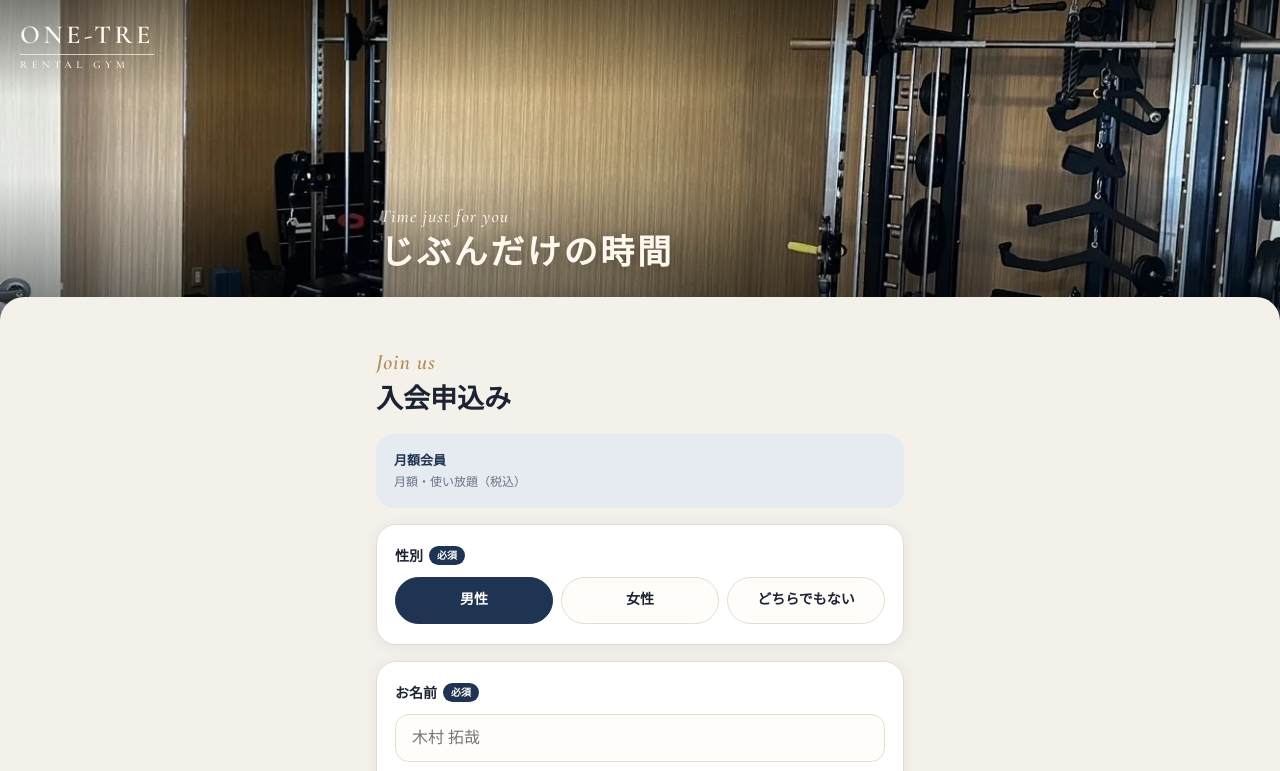
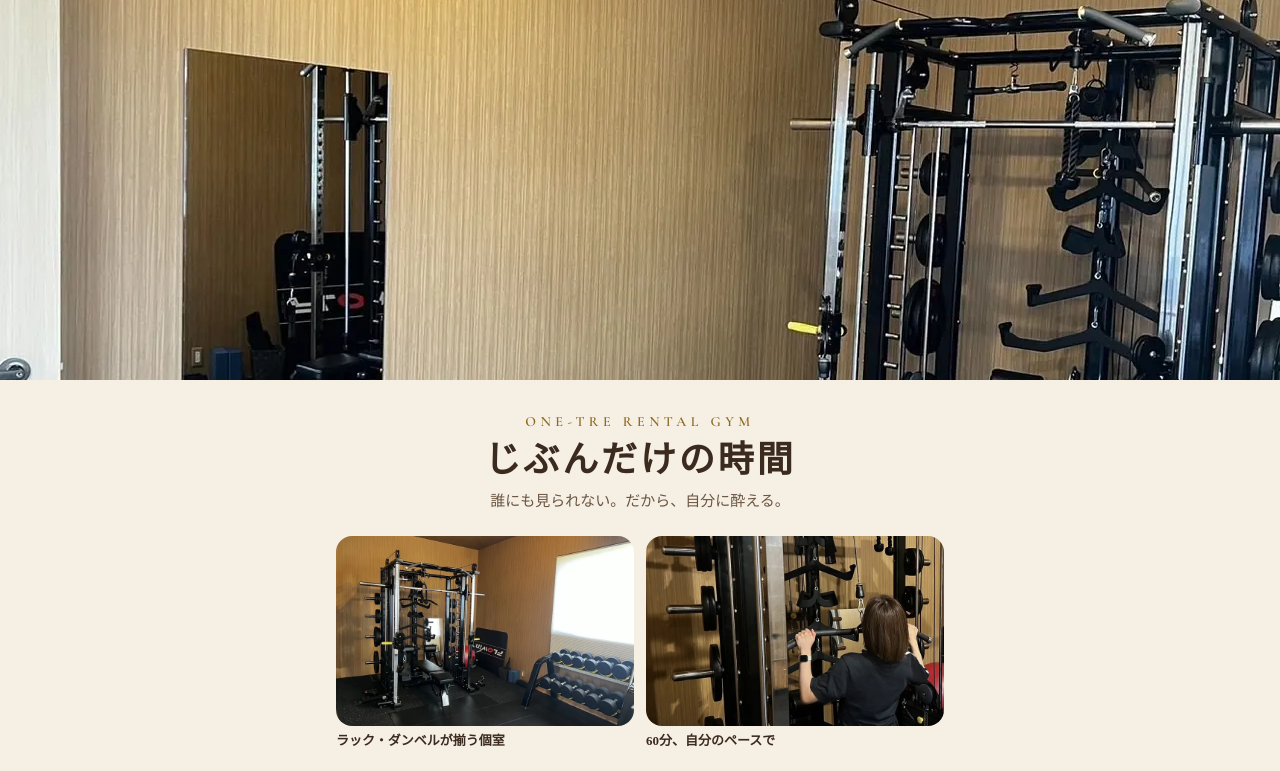
Before and after one commit to onebalanceyume-beep/private-gym-trainer, a plain HTML site: page rental_gym_nyukai.html in a window 1280 px wide. Shown: the top 771 px of the page. Drawn offline with nearby package versions, Linux system fonts and the light colour scheme; no server answers; a web font is replaced by a local one.

Commit message:
入会申込みページをゴールド×ウッド調・写真入りに変更し、モニター会員3,980円・先着3名に対応
Co-Authored-By: Claude Sonnet 5.5 <noreply@anthropic.com>
Claude-Session: https://claude.ai/code/session_01XgjijxpyZPEYMwu3g2PUQb

```diff
--- /dev/null
+++ b/rental_gym_nyukai.css
@@ -0,0 +1,22 @@
+/* レンタルジムONE-TRE 入会申込みページ専用（ゴールド×ウッド調・写真入り）。rental_gym_cafe.css の後に読み込む */
+:root,body[data-theme="male"]{
+  --bg:#F6EFE4; --card:#FFFDF8; --ink:#3B2A1E; --sub:#6B5642; --line:#D9C5A3;
+  --accent:#8F6A1F; --accent-ink:#FFFFFF; --soft:#F3E6C8; --soft-ink:#5E4310; --tag:#8F6A1F;
+}
+.wrap{max-width:640px}
+.hero-photo{width:100%;height:380px;overflow:hidden;background:#C9A06A}
+.hero-photo img{width:100%;height:100%;object-fit:cover;object-position:60% 50%;display:block}
+.title-block{max-width:640px;margin:0 auto;padding:30px 20px 4px;text-align:center}
+.title-block .brand{font-family:"Cormorant Garamond",serif;font-size:14px;letter-spacing:.32em;color:var(--tag);font-weight:600}
+.title-block .catch{position:static;text-shadow:none;color:var(--ink);font-size:36px;margin-top:4px}
+.title-block .sub-catch{font-size:15px;color:var(--sub);margin-top:6px}
+.photos{max-width:640px;margin:0 auto;padding:18px 16px 0;display:grid;grid-template-columns:1fr 1fr;gap:12px}
+.photos figure{margin:0}
+.photos img{width:100%;height:190px;object-fit:cover;border-radius:16px;display:block}
+.photos figcaption{font-size:13px;font-weight:700;color:var(--ink);margin-top:6px;line-height:1.4}
+.plan{border-top:4px solid #B8893A;background:var(--card);box-shadow:0 8px 28px rgba(90,60,30,.14)}
+.plan .tag{display:inline-block;background:var(--accent);color:var(--accent-ink);padding:4px 12px;border-radius:99px;font-size:13px}
+.plan-note{font-size:13px;line-height:1.75;color:var(--sub);margin-top:12px;padding:0 4px}
+.plan-note b{color:var(--ink)}
+.plan-note p+p{margin-top:4px}
+@media(max-width:520px){.hero-photo{height:260px}.title-block .catch{font-size:30px}.photos img{height:150px}}
--- a/rental_gym_nyukai.html
+++ b/rental_gym_nyukai.html
@@ -11,15 +11,22 @@
 <link rel="icon" href="onetre_logo.png?v=2">
 <link rel="preconnect" href="https://fonts.googleapis.com">
 <link rel="stylesheet" href="https://fonts.googleapis.com/css2?family=Shippori+Mincho+B1:wght@500;700;800&family=Cormorant+Garamond:ital,wght@0,600;1,500;1,600&display=swap">
+<link rel="preload" as="image" href="rental_gym_room_1280.webp" type="image/webp" fetchpriority="high">
 <link rel="stylesheet" href="rental_gym_cafe.css?v=6">
+<link rel="stylesheet" href="rental_gym_nyukai.css?v=1">
 <title>レンタルジムONE-TRE — 入会申込み</title>
 </head>
 <body data-theme="male">
-<div class="hero"><div class="hero-in">
-  <div class="mark"><span class="wm">ONE-TRE</span><span class="rule"></span><span class="sub">RENTAL GYM</span></div>
-  <p class="catch-en">Time just for you</p>
+<div class="hero-photo"><img src="rental_gym_room_1280.webp" width="1280" height="939" fetchpriority="high" decoding="async" alt="ONE-TREレンタルジムの個室。ウッド調の壁にラックとベンチが並ぶ"></div>
+<div class="title-block">
+  <p class="brand">ONE-TRE RENTAL GYM</p>
   <p class="catch">じぶんだけの時間</p>
-</div></div>
+  <p class="sub-catch">誰にも見られない。だから、自分に酔える。</p>
+</div>
+<div class="photos">
+  <figure><img src="rental_gym_rack_800.webp" width="800" height="600" loading="lazy" decoding="async" alt="ラックとダンベルが揃ったトレーニングスペース"><figcaption>ラック・ダンベルが揃う個室</figcaption></figure>
+  <figure><img src="onetre_personal_800.webp" width="800" height="858" loading="lazy" decoding="async" alt="ラットプルダウンでトレーニングする利用者の後ろ姿"><figcaption>60分、自分のペースで</figcaption></figure>
+</div>
 
 <div class="wrap">
   <form id="form" novalidate>
@@ -28,6 +35,10 @@
         <div class="plan">
       <div><div class="tag" id="planTag">読み込み中…</div><div style="font-size:12px;color:var(--sub)">月額・使い放題（税込）</div></div>
       <div class="p" id="planPrice"></div>
+    </div>
+    <div class="plan-note hidden" id="planNote">
+      <p>4人目以降は通常 <b>月額6,600円（税込）</b></p>
+      <p>モニター条件：スタッフからアンケートをお願いした際にご回答ください。顔は映さない前提で動画を撮らせていただき、広告に使う場合があることをご了承ください。</p>
     </div>
 
     <div class="card">
@@ -140,7 +151,7 @@ function store(k, v){ try{ localStorage.setItem(k, v); }catch(e){} }
 
 fetch(GAS_URL + '?action=getPlan&t=' + Date.now(), { cache:'no-store' }).then(r => r.json()).then(r => {
   if (!r.ok) throw 0;
-  $('planTag').textContent = r.early ? '初期会員 残り' + r.left + '名' : '通常会員';
+  $('planTag').textContent = r.early ? 'モニター会員 残り' + r.left + '名（先着3名）' : '通常会員'; $('planNote').classList.toggle('hidden', !r.early);
   $('planPrice').innerHTML = '<span class="y">¥</span>' + r.price.toLocaleString() + '<small>/月</small>';
 }).catch(() => { $('planTag').textContent = '月額会員'; });
 
```
Also changed, not shown: onetre_personal_800.webp (added), rental_gym_rack_800.webp (added), rental_gym_room_1280.webp (added).
